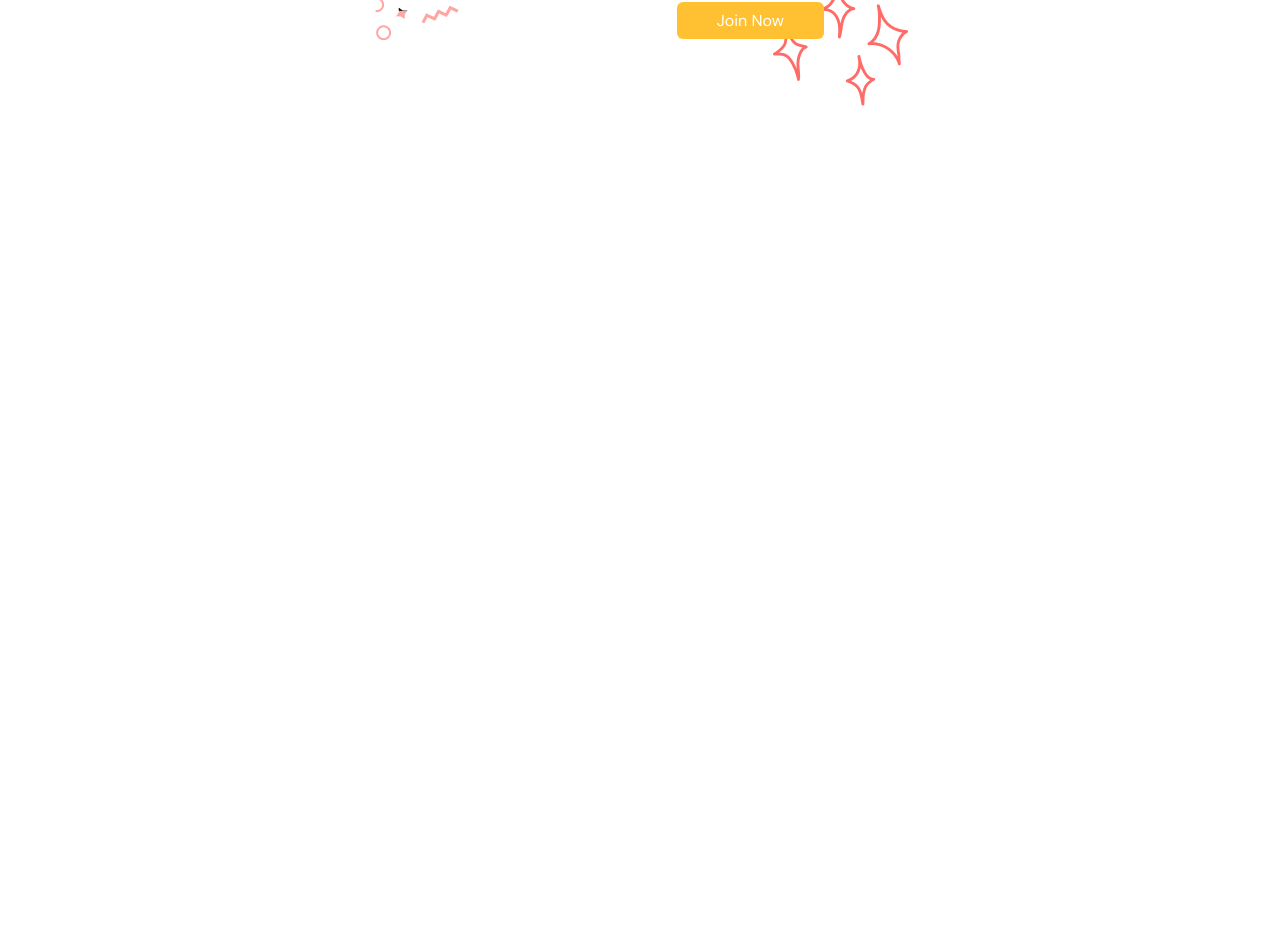
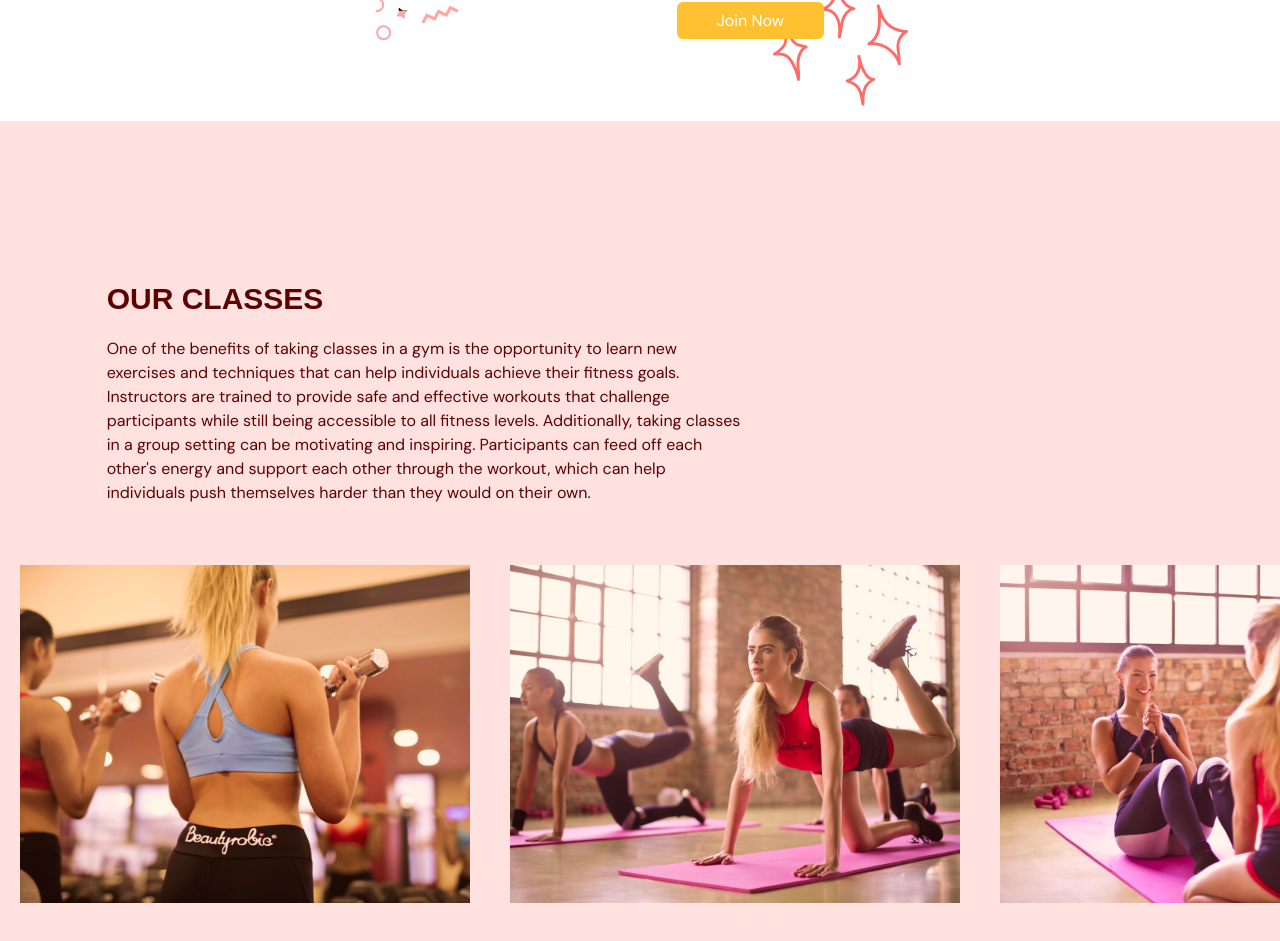
Before and after one commit to Ishu070303/fitness-app, a React (Vite) app: page / in a window 1280 px wide. Shown: the part 2080-3021 px from the top of the page. Before the commit the page ends 2201 px from the top, so only its background shows below. Built offline with nearby package versions, Linux system fonts and the light colour scheme.

Commit message:
added our classes section

```diff
--- a/src/App.tsx
+++ b/src/App.tsx
@@ -1,6 +1,7 @@
 import Navbar from "@/scenes/navbar"
 import Home from "@/scenes/home"
 import Benefits from "@/scenes/benefits"
+import OurClasses from '@/scenes/ourClasses'
 import { useState, useEffect } from "react";
 import { SelectedPage } from "@/shared/types";
 
@@ -31,6 +32,7 @@ function App() {
     />
     <Home  setSelectedPage={setSelectedPage} />
     <Benefits  setSelectedPage={setSelectedPage} />
+    <OurClasses setSelectedPage={setSelectedPage} />
   </div>
 }
 
--- /dev/null
+++ b/src/scenes/ourClasses/Class.tsx
@@ -0,0 +1,23 @@
+type Props = {
+    name: string;
+    description?: string;
+    image: string;
+}
+
+const Class = ({ name, description, image }: Props) => {
+    const overlayStyle = `p-5 absolute z-30 flex
+    h-[380px] w-[450px] flex-col item-center justify-center
+    whitespace-normal bg-primary-500 text-center text-white
+    opacity-0 transition duration-500 hover:opacity-90`;
+    return (
+    <li className="relative mx-5 inline-block h-[380px] w-[450px]">
+        <div className={overlayStyle}>
+            <p>{name}</p>
+            <p>{description}</p>
+        </div>
+        <img alt={`${image}`} src={image} />
+    </li>
+  )
+}
+
+export default Class
--- /dev/null
+++ b/src/scenes/ourClasses/index.tsx
@@ -0,0 +1,94 @@
+import { SelectedPage } from "@/shared/types";
+import image1 from "@/assets/image1.png"
+import image2 from "@/assets/image2.png"
+import image3 from "@/assets/image3.png"
+import image4 from "@/assets/image4.png"
+import image5 from "@/assets/image5.png"
+import image6 from "@/assets/image6.png"
+import { motion } from "framer-motion";
+import HText from "@/shared/HText";
+import { ClassType } from "@/shared/types";
+import Class from './Class';
+
+const classes: Array<ClassType> = [
+    {
+        name: "Weight Training Classes",
+        description: "Looking to build strength and tone your muscles? Join our weight training classes and achieve your fitness goals with expert guidance.",
+        image: image1,
+    },
+
+    {
+        name: "Yoga Classes",
+        description: "Looking to build strength and tone your muscles? Join our weight training classes and achieve your fitness goals with expert guidance.",
+        image: image2,
+    },
+
+    {
+        name: "Abs Core Classes",
+        description: "Looking to build strength and tone your muscles? Join our weight training classes and achieve your fitness goals with expert guidance.",
+        image: image3,
+    },
+
+    {
+        name: "Adventure Classes",
+        description: "Looking to build strength and tone your muscles? Join our weight training classes and achieve your fitness goals with expert guidance.",
+        image: image4,
+    },
+
+    {
+        name: "Fitness Classes",
+        description: "Looking to build strength and tone your muscles? Join our weight training classes and achieve your fitness goals with expert guidance.",
+        image: image5,
+    },
+
+    {
+        name: "Training Classes",
+        description: "Looking to build strength and tone your muscles? Join our weight training classes and achieve your fitness goals with expert guidance.",
+        image: image6,
+    }
+]
+
+type Props = {
+    setSelectedPage: (value: SelectedPage) => void;
+}
+
+const OurClasses = ({ setSelectedPage }: Props) => {
+  return (
+    <section id="ourclasses" className="w-full bg-primary-100 py-40">
+      <motion.div
+       onViewportEnter={() => setSelectedPage(SelectedPage.OurClasses)}
+      >
+       <motion.div
+        className="mx-auto w-5/6"
+        initial="hidden"
+        whileInView="visible"
+        viewport={{ once: true, amount: 0.5 }}
+        transition={{ delay: 0.2, duration: 0.5 }}
+        variants={{
+            hidden: {opacity: 0, x: -50},
+            visible: {opacity: 1, x: 0},
+        }}
+        >
+            <div className="md:w-3/5">
+                <HText>OUR CLASSES</HText>
+                <p className="py-5">One of the benefits of taking classes in a gym is the opportunity to learn new exercises and techniques that can help individuals achieve their fitness goals. Instructors are trained to provide safe and effective workouts that challenge participants while still being accessible to all fitness levels. Additionally, taking classes in a group setting can be motivating and inspiring. Participants can feed off each other's energy and support each other through the workout, which can help individuals push themselves harder than they would on their own.</p>
+            </div>
+       </motion.div>
+       <div className="mt-10 h-[353px] w-full overflow-x-auto overflow-y-hidden">
+        <ul className="w-[2800px] whitespace-nowrap">
+            {classes.map((item: ClassType, index) => (
+                <Class
+                key={`${item.name}-${index}`}
+                name={item.name}
+                description={item.description}
+                image={item.image}
+                />
+            ))}
+        </ul>
+       </div>
+      </motion.div>
+    </section>
+  )
+}
+
+export default OurClasses
--- a/src/shared/types.ts
+++ b/src/shared/types.ts
@@ -10,3 +10,9 @@ export interface BenefitType {
     title: string;
     description: string;
 }
+
+export interface ClassType {
+    name: string,
+    description?: string; //it can be optional or it does not exsists.
+    image: string;
+}
```
